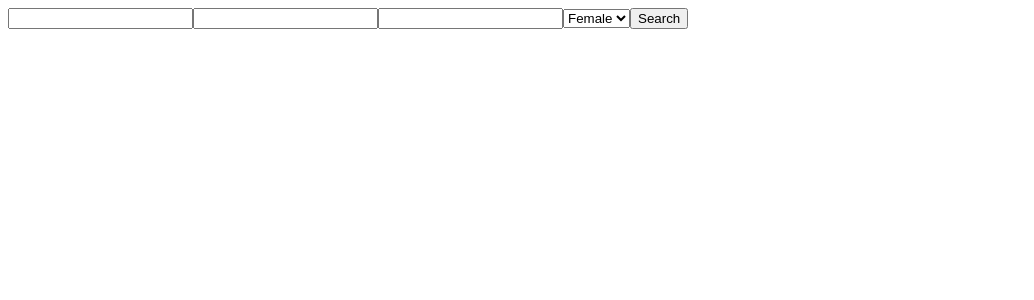
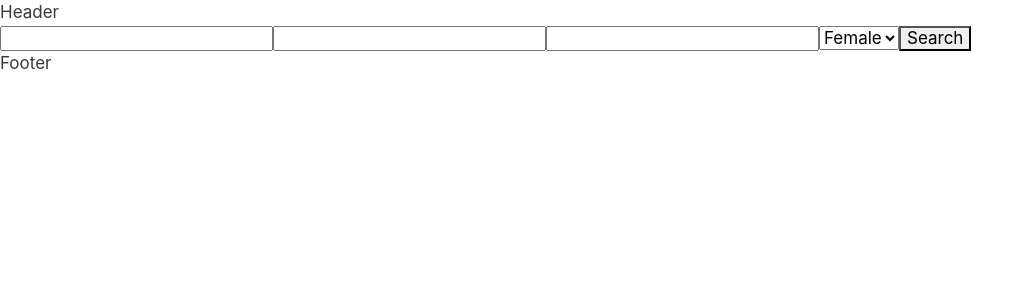
Before and after one commit to Befuh/doctor, a React app: page / in a window 1280 px wide. Shown: the top 300 px of the page, without its empty margins (0-1034 px from the left). Built offline with nearby package versions, Linux system fonts and the light colour scheme; the HTML template or start-up script is replaced by a standard one.

Commit message:
:lipstick: Add styling

```diff
--- a/jest.config.json
+++ b/jest.config.json
@@ -8,7 +8,7 @@
   ],
   "collectCoverageFrom": [
     "<rootDir>/src/**/*.{js,jsx}",
-    "!<rootDir>/src/app.jsx",
+    "!<rootDir>/src/App.jsx",
     "!**/node_modules/**"
   ]
 }
--- a/src/app.jsx
+++ b/src/App.jsx
@@ -1,14 +1,23 @@
-import React from 'react';
+import React, { Fragment } from 'react';
 import ReactDOM from 'react-dom';
 import { Provider } from 'react-redux';
+import Header from './components/layout/Header';
+import Footer from './components/layout/Footer';
 import configureStore from './store/configureStore';
 import SearchForm from './components/patients/SearchForm';
+
+import './App.scss'
+import 'normalize.css/normalize.css'
 
 const store = configureStore();
 
 const App = (
   <Provider store={store}>
-    <SearchForm/>
+    <Fragment>
+      <Header/>
+      <SearchForm/>
+      <Footer/>
+    </Fragment>
   </Provider>
 );
 
--- /dev/null
+++ b/src/App.scss
@@ -0,0 +1,3 @@
+@import "~bootswatch/dist/litera/variables";
+@import "~bootstrap/scss/bootstrap";
+@import "~bootswatch/dist/litera/bootswatch";
--- /dev/null
+++ b/src/components/layout/Footer.jsx
@@ -0,0 +1,7 @@
+import React from 'react';
+
+const Footer = () => (
+  <div>Footer</div>
+);
+
+export default Footer;
--- /dev/null
+++ b/src/components/layout/Header.jsx
@@ -0,0 +1,7 @@
+import React from 'react';
+
+const Header = () => (
+  <div>Header</div>
+);
+
+export default Header;
--- a/webpack.common.js
+++ b/webpack.common.js
@@ -2,7 +2,7 @@ const path = require('path');
 const Dotenv = require('dotenv-webpack');
 
 module.exports = {
-  entry: path.join(__dirname, 'src/app.jsx'),
+  entry: path.join(__dirname, 'src/App.jsx'),
   output: {
     path: path.join(__dirname, 'public'),
     filename: 'bundle.js'
```
Also changed, not shown: package.json (+7 -0 lines), 1 other file (tests, documents, lock files or other folders).
